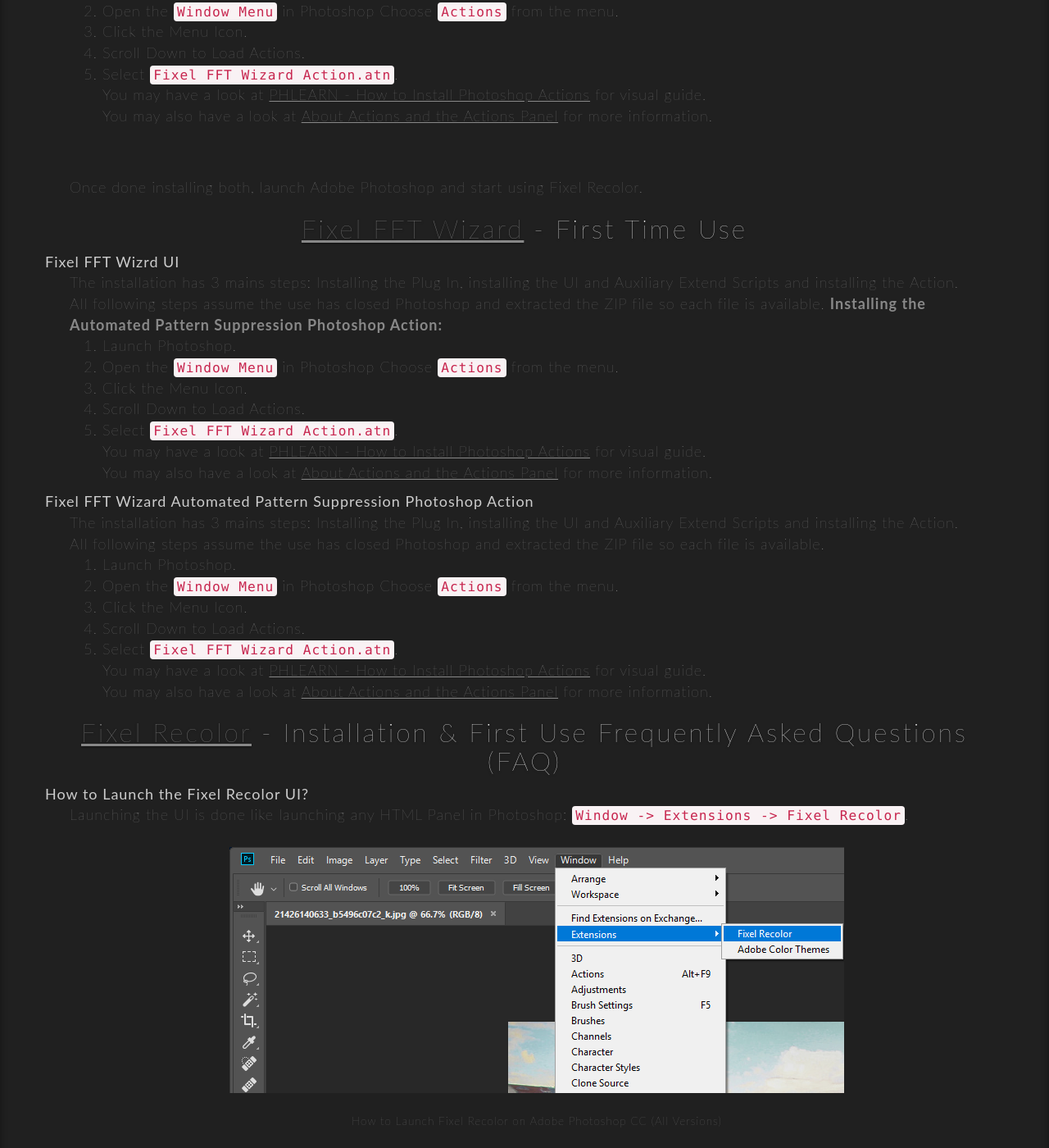
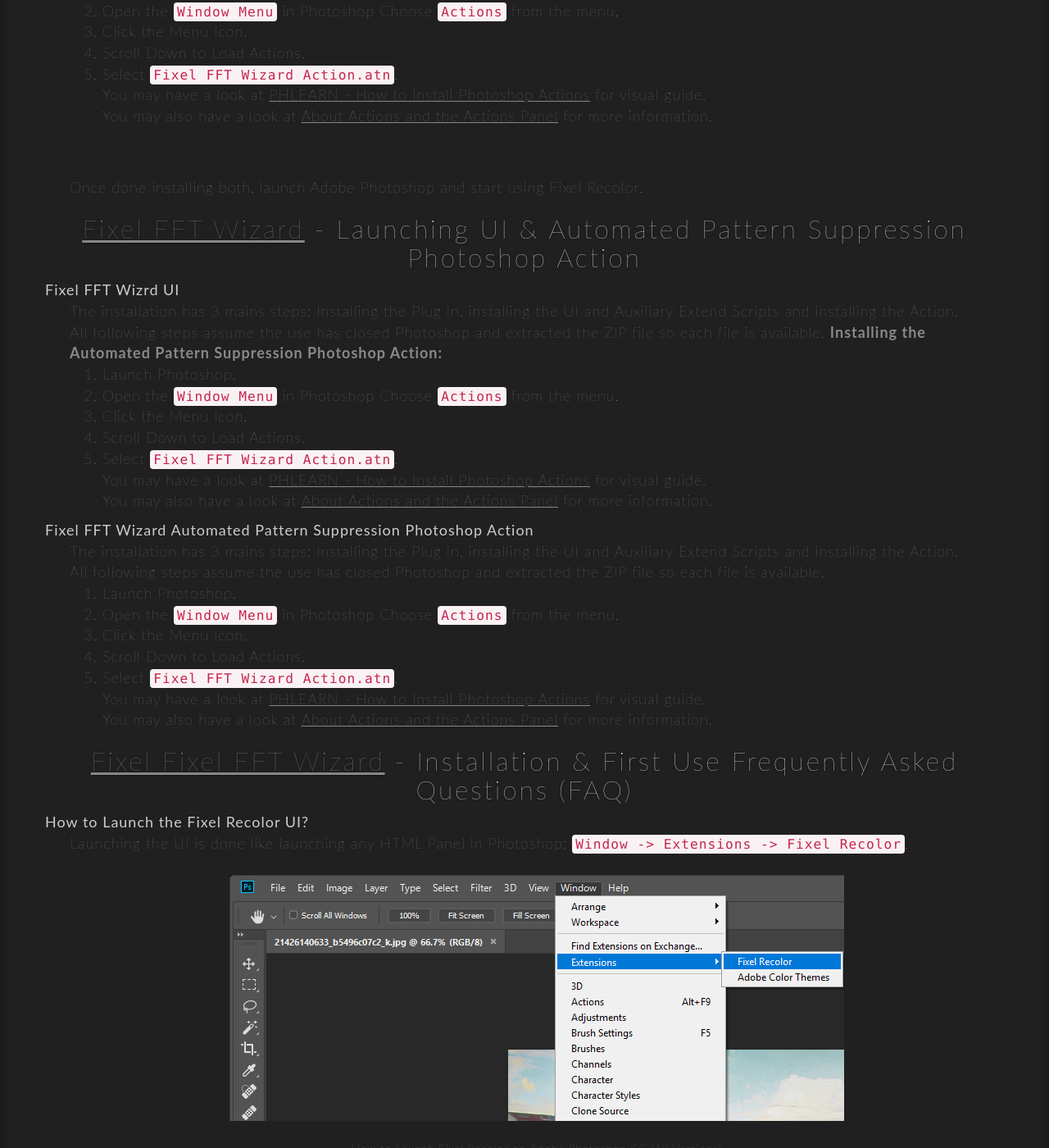
Before and after one commit to FixelAlgorithmsTeam/fixel, a Jekyll site: the page built from support/fixel-fft-wizard-installation-guide.html, in a window 1280 px wide and 1400 px high, scrolled down 1627 px. Shown: the whole window at 82% size. Built offline with Jekyll 4.4.1, drawn with Linux system fonts in a browser that asks for light colours; nearby versions of some CDN libraries; comment, search, counter and statistics services are not loaded.

```diff
--- a/support/fixel-fft-wizard-installation-guide.html
+++ b/support/fixel-fft-wizard-installation-guide.html
@@ -110,7 +110,7 @@
 						</dd>
 					</div>
 				</dl>
-				<h3 class="faq-subtitle"><a href="https://fixelalgorithms.co/products/fftwizard/" target="_blank">Fixel FFT Wizard</a> - First Time Use</h3>
+				<h3 class="faq-subtitle"><a href="https://fixelalgorithms.co/products/fftwizard/" target="_blank">Fixel FFT Wizard</a> - Launching UI & Automated Pattern Suppression Photoshop Action</h3>
 				<dl class="feature-text">
 					<div class="def">
 						<dt>Fixel FFT Wizrd UI</dt>
@@ -150,7 +150,7 @@
 						</dd>
 					</div>
 				</dl>
-				<h3 class="faq-subtitle"><a href="https://fixelalgorithms.co/products/fftwizard/" target="_blank">Fixel Recolor</a> - Installation & First Use Frequently Asked Questions (FAQ)</h3>
+				<h3 class="faq-subtitle"><a href="https://fixelalgorithms.co/products/fftwizard/" target="_blank">Fixel Fixel FFT Wizard</a> - Installation & First Use Frequently Asked Questions (FAQ)</h3>
 				<dl class="feature-text">
 					<div class="def">
 						<dt>How to Launch the Fixel Recolor UI?</dt>
```
